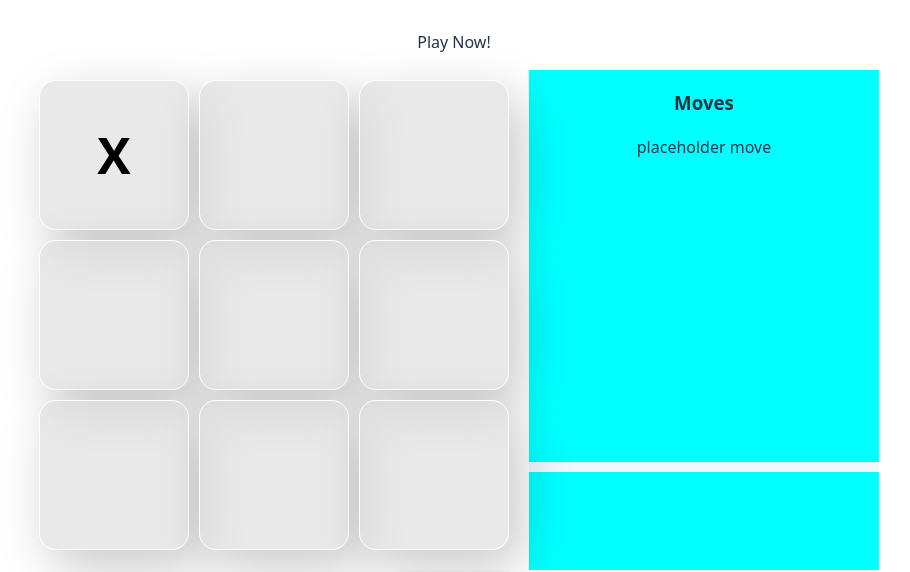
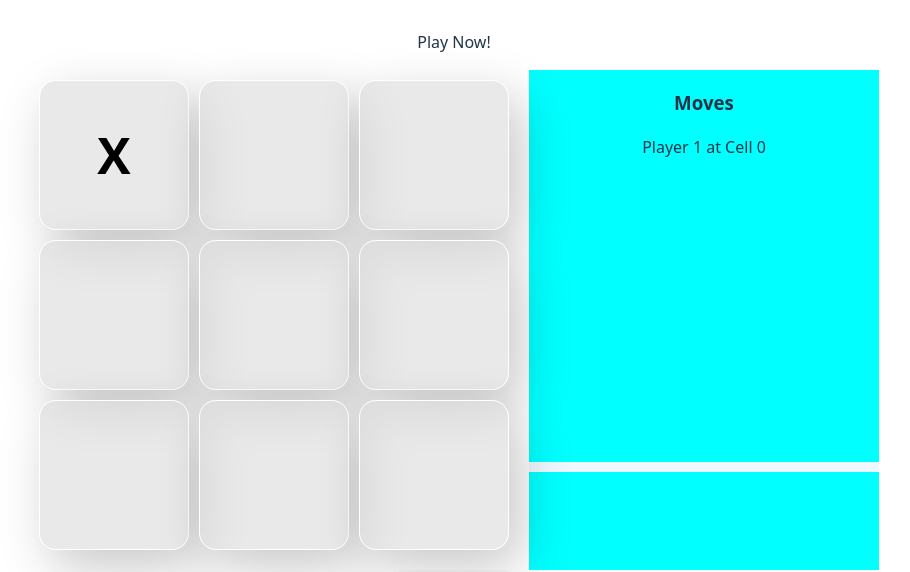
Before and after one commit to jamir4270/tic-tac-toe, a React (Vite) app: page / in a window 1280 px wide. Both pictures are taken after a click on the element 300 px from the left and 295 px from the top of the page. Shown: the part 141-713 px from the top of the page, without its empty margins (186-1096 px from the left). Built offline with nearby package versions, Linux system fonts and the light colour scheme.

Commit message:
Added basic move-history feature

```diff
--- a/src/App.tsx
+++ b/src/App.tsx
@@ -8,6 +8,7 @@ function App() {
   const [moveCount, setMoveCount] = useState(0);
   const [verdict, setVerdict] = useState("");
   const [isGameFinished, setIsGameFinished] = useState(false);
+  const [history, setHistory] = useState(Array(9).fill(-1));
 
   function restartGame() {
     setIsGameFinished(false);
@@ -17,6 +18,7 @@ function App() {
     });
     setVerdict("");
     setMoveCount(0);
+    setHistory(Array(9).fill(-1));
   }
 
   function handleBoardChange(tilePos: number) {
@@ -31,15 +33,20 @@ function App() {
     const newBoard = [...tile];
     newBoard[tilePos] = currentPlayer;
 
+    const newHistory = [...history];
+    newHistory[moveCount] = tilePos;
+
     const verdictResult = GameVerdict(newBoard, newMoveCount);
 
     setTile(newBoard);
     setMoveCount(newMoveCount);
+    setHistory(newHistory);
 
     console.log(verdictResult.gameDone);
     console.log(verdictResult.winner);
     console.log(moveCount);
     console.log(newBoard);
+    console.log(newHistory);
 
     if (verdictResult.gameDone) {
       setIsGameFinished(true);
@@ -106,7 +113,13 @@ function App() {
         <div className="game-info">
           <div className="move-history">
             <h3>Moves</h3>
-            <p>placeholder move</p>
+            {history
+              .filter((value) => value !== -1)
+              .map((value, index) => (
+                <p key={index}>{`Player ${
+                  index % 2 === 0 ? "1" : "2"
+                } at Cell ${value}`}</p>
+              ))}
           </div>
           <div className="verdict">
             <h3>{isGameFinished ? verdict : ``}</h3>
```
